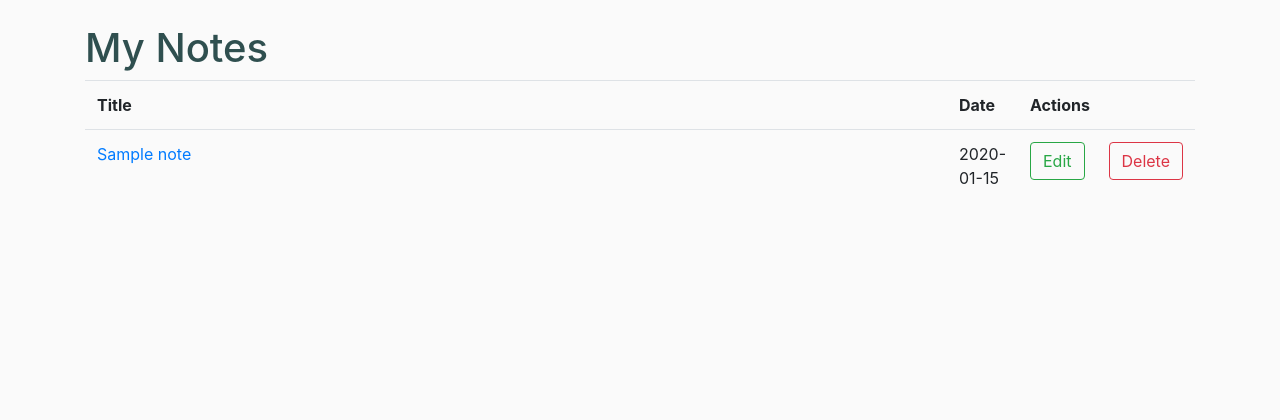
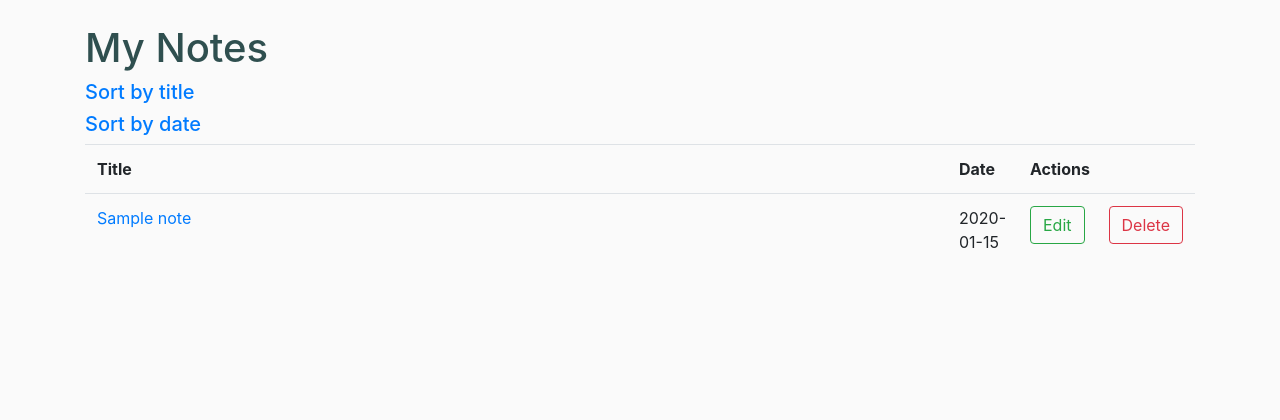
Before and after one commit to tha0pham/note-app, a Flask app: a page that uses templates/notes.html in a window 1280 px wide. Shown: the part 56-476 px from the top of the page. Run offline with Flask 2, Linux system fonts and the light colour scheme; the visitor is signed in with stand-in values (Sample User, id 1); tables that the repository leaves empty hold one stand-in row (values such as "Sample post").

Commit message:
Add "sort by" links

```diff
--- a/templates/notes.html
+++ b/templates/notes.html
@@ -5,6 +5,8 @@
     <!-- Enter page content here -->
     <h1>My Notes</h1>
     <table class="table">
+    <h5><a href="{{ url_for('get_notes', sort_by='title') }}">Sort by title</a></h5>
+    <h5><a href="{{ url_for('get_notes', sort_by='date') }}">Sort by date</a></h5>
         <tr>
             <th class="col">Title</th>
             <th class="col">Date</th>
```
